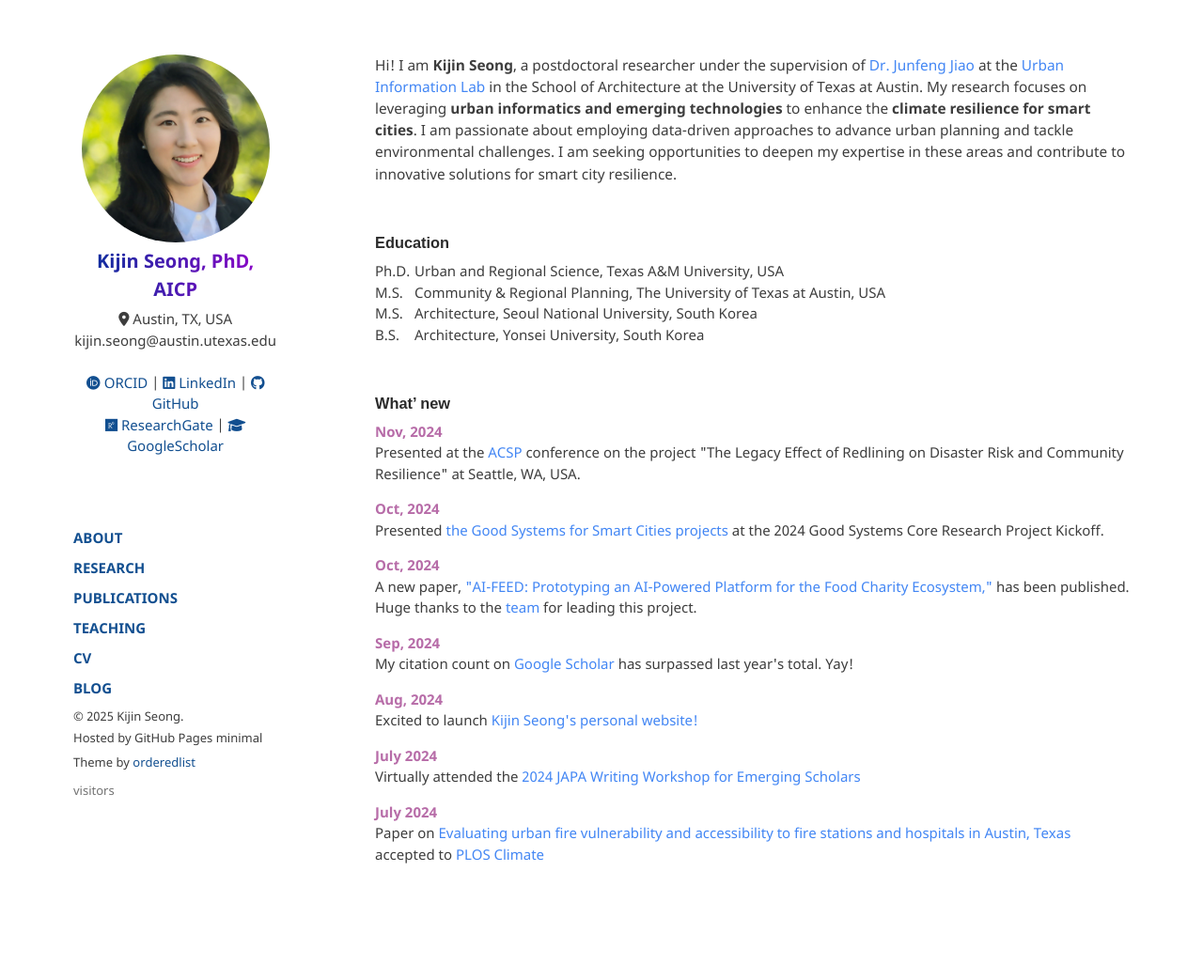
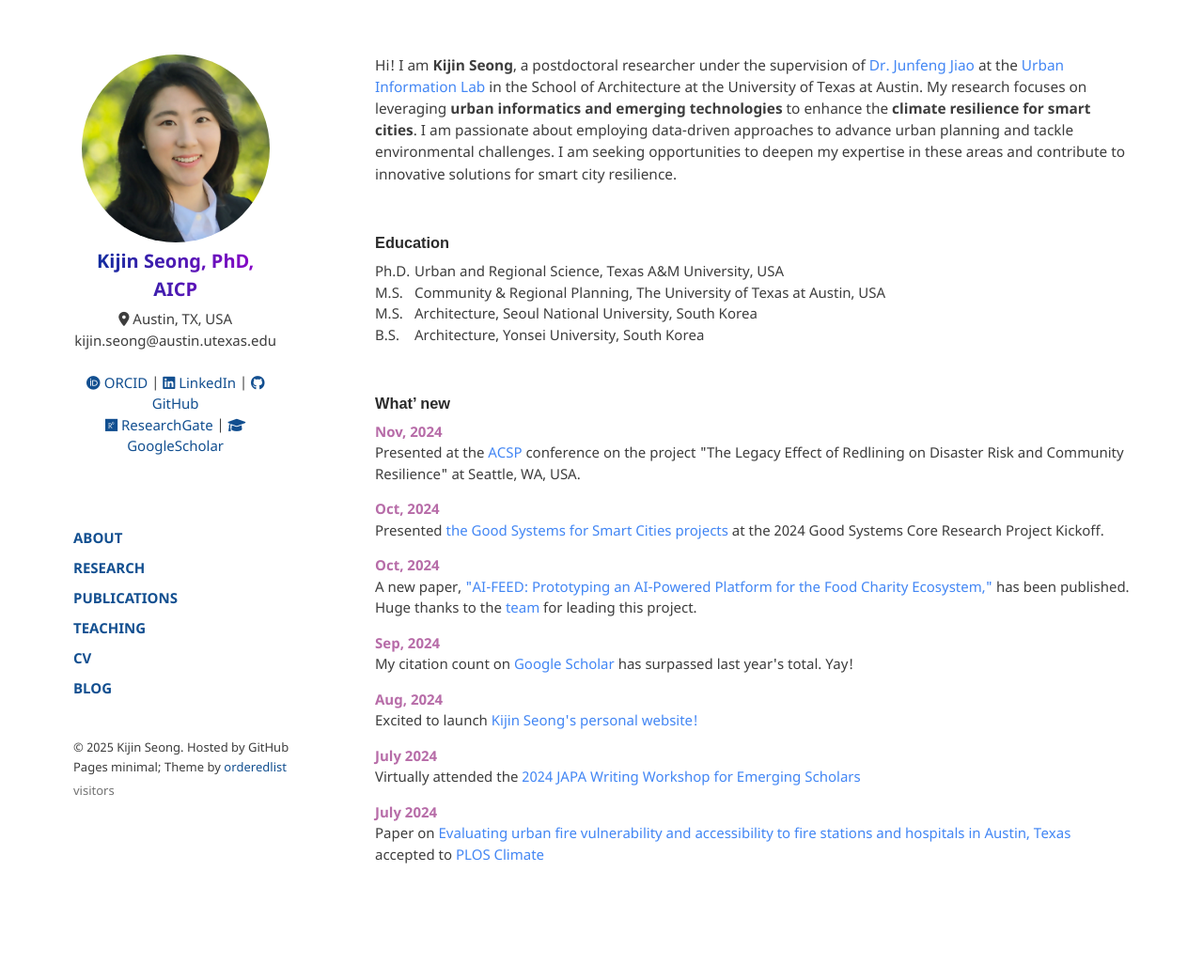
Before and after one commit to kijinseong/kijinseong.github.io, a Jekyll site: the page built from index.md, in a window 1280 px wide. Shown: the whole page at 94% size. Built offline with Jekyll 4.4.1, drawn with Linux system fonts in a browser that asks for light colours; comment, search, counter and statistics services are not loaded.

Commit message:
Footer Fonts

```diff
--- a/_layouts/default.html
+++ b/_layouts/default.html
@@ -130,14 +130,8 @@
         <p>This project is maintained by <a href="{{ site.github.owner_url }}">{{ site.github.owner_name }}</a></p>
         {% endif %}
 
-        <p class="footer-text" style="font-size: 13px; margin-bottom: 5px;">© 2025 Kijin Seong.</p>
-        <p class="footer-text" style="font-size: 13px; margin-bottom: 5px;">
-          Hosted by GitHub Pages minimal
+        <p class="footer-text" style="font-size: 13px; margin-bottom: 5px;">© 2025 Kijin Seong. Hosted by GitHub Pages minimal; Theme by <a href="https://github.com/orderedlist" style="color: #124F90;">orderedlist</a>
         </p>
-        <p class="footer-text" style="font-size: 13px; margin-bottom: 10px;">
-          Theme by <a href="https://github.com/orderedlist" style="color: #124F90;">orderedlist</a>
-        </p>
-
         <div class="footer-text" style="font-size: 13px;">
             <script async src="//busuanzi.ibruce.info/busuanzi/2.3/busuanzi.pure.mini.js"></script>
           <span id="busuanzi_container_site_pv"><span id="busuanzi_value_site_pv"></span> visitors</span>
```
